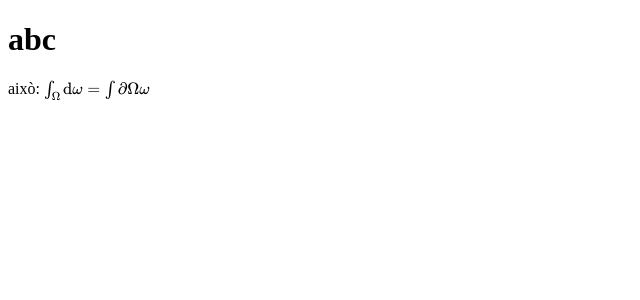
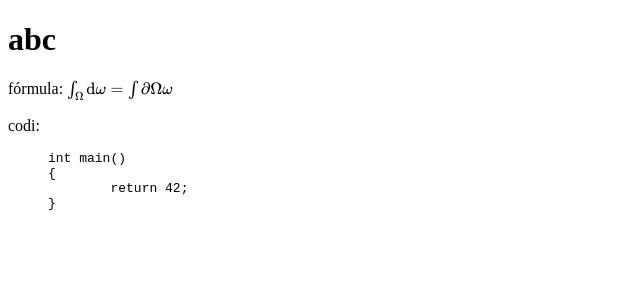
Before and after one commit to gabarro/gabarro.github.io, a Jekyll site: the page built from wiki/prova.html, in a window 1280 px wide. Shown: the top 300 px of the page, without its empty margins (0-640 px from the left). Built offline with Jekyll 4.4.1, drawn with Linux system fonts in a browser that asks for light colours; formulas are drawn with MathJax 3.

Commit message:
try inline source code

```diff
--- a/wiki/prova.html
+++ b/wiki/prova.html
@@ -6,5 +6,15 @@ title: prova
 <h1>abc</h1>
 
 <p>
-això: $\int_\Omega \mathrm{d}\omega=\int{\partial\Omega}\omega$
+fórmula: $\int_\Omega \mathrm{d}\omega=\int{\partial\Omega}\omega$
 </p>
+
+<p>
+codi:
+{% highlight c %}
+int main()
+{
+	return 42;
+}
+{% endhighlight %}
+</p>
```
